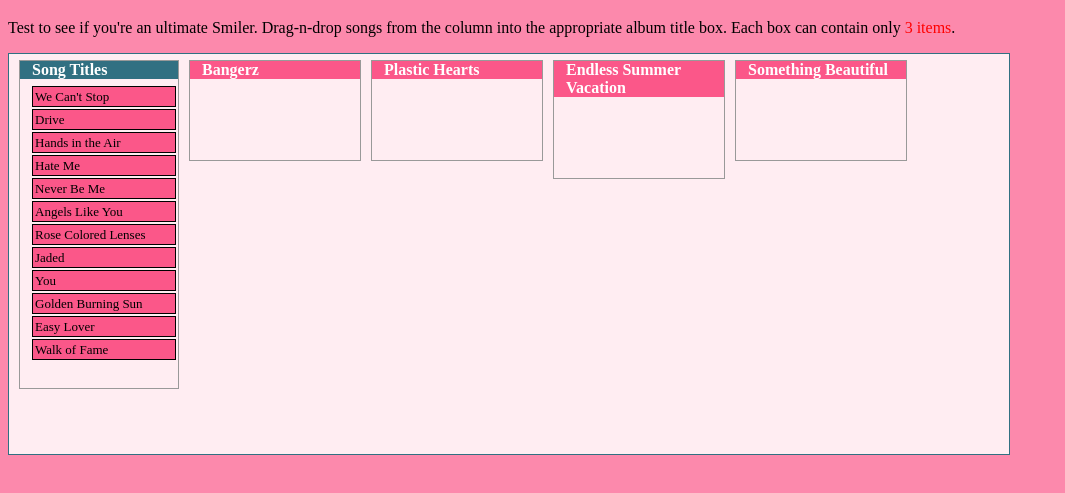
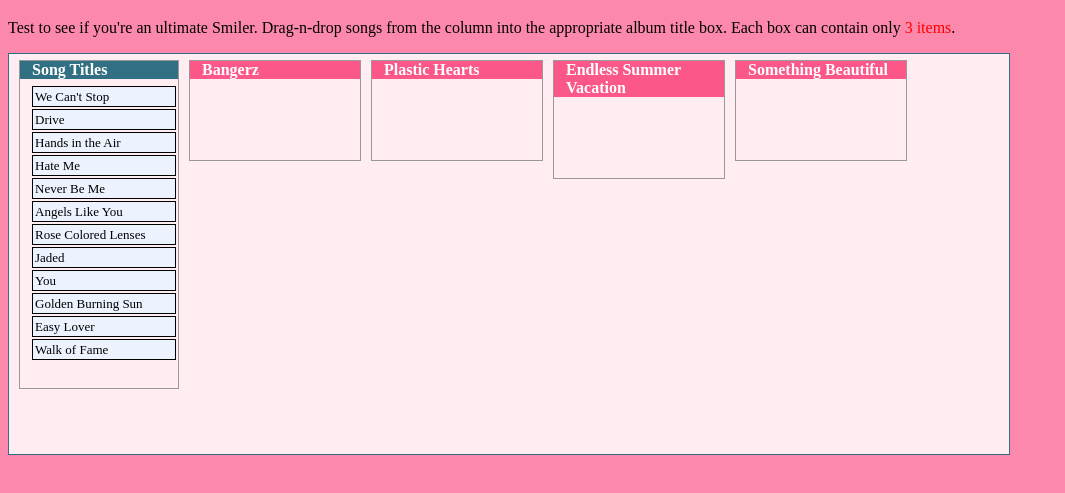
Before and after one commit to samsuttie97-eng/mcsongsquiz, a plain HTML site: page index.html in a window 1280 px wide. Shown: the part 61-554 px from the top of the page, without its empty margins (0-1065 px from the left). Drawn offline with Linux system fonts and the light colour scheme; files whose address does not match are found by name.

Commit message:
Update style.css

```diff
--- a/style.css
+++ b/style.css
@@ -33,7 +33,7 @@ body{
 	#dhtmlgoodies_dragDropContainer li,#dragContent li,li#indicateDestination{	/* Movable items, i.e. <LI> */
 		list-style-type:none;
 		height:15px;
-		background-color:#fb5789;
+		background-color:#edf2ff;
 		border:1px solid #000;
 		padding:2px;
 		margin-bottom:2px;
```
